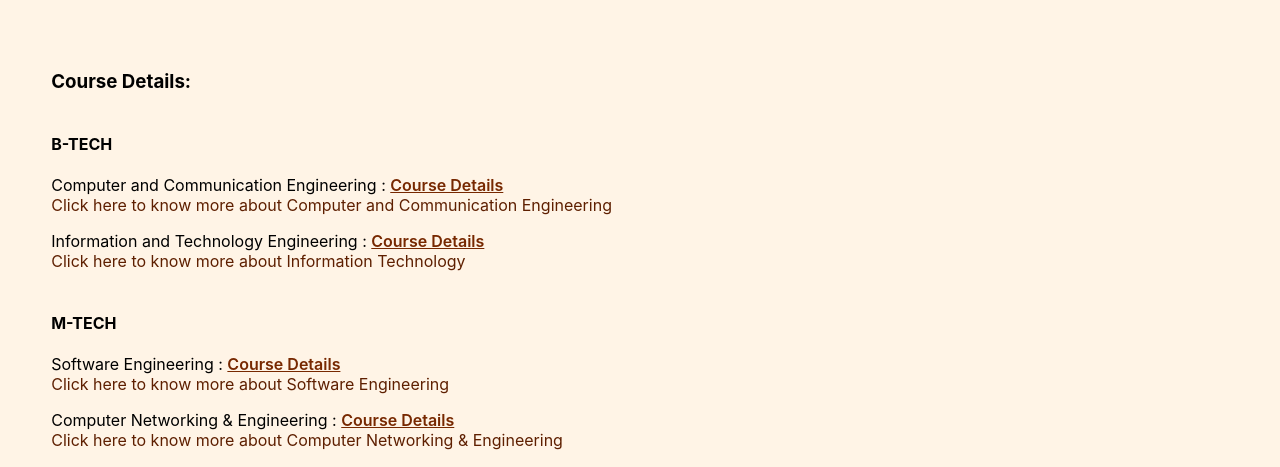
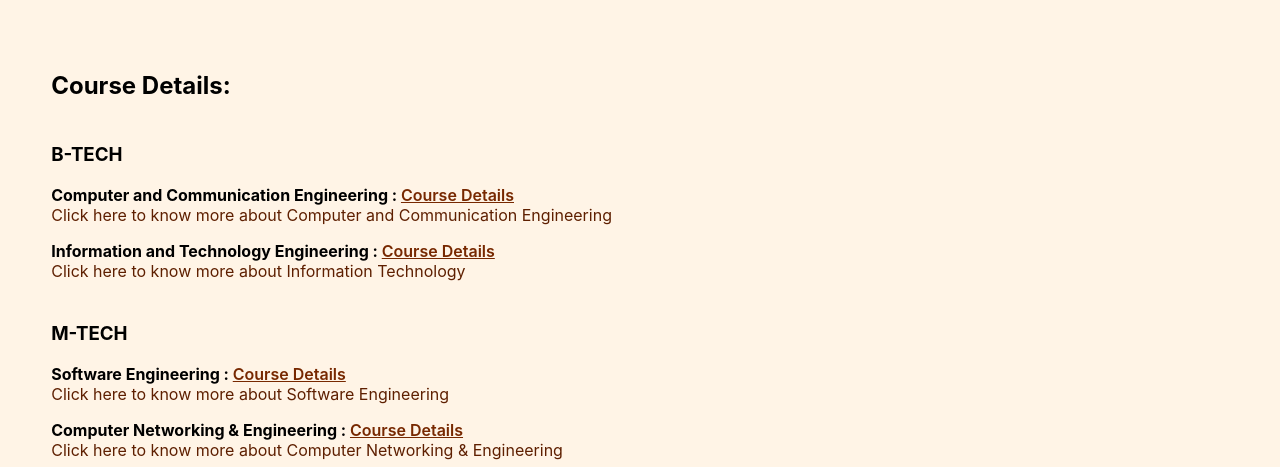
Before and after one commit to anushreebhat2001/ICTDepartmentPortal, a React (Create React App) app: page /Academics in a window 1280 px wide. Shown: the part 314-781 px from the top of the page. Built offline with nearby package versions, Linux system fonts and the light colour scheme.

Commit message:
icon changes

```diff
--- a/src/pages/Academics.js
+++ b/src/pages/Academics.js
@@ -11,14 +11,14 @@ const Academics = () => {
                 </div>
             </div>
             <div className="cdetails">
-                <h3>Course Details:</h3>
-                <h4><br></br>B-TECH</h4>
-                <p>Computer and Communication Engineering : <a className="course" href="https://manipal.edu/content/dam/manipal/mu/mit/documents/ict_courseoutline/Computer%20and%20Communication_2018.pdf">Course Details</a><br></br><a className="cdet" href="https://manipal.edu/mit/program-list/btech/btech-computer-and-communication-engineering.html">Click here to know more about Computer and Communication Engineering</a></p>
-                <p>Information and Technology Engineering : <a className="course" href="https://manipal.edu/content/dam/manipal/mu/mit/documents/ict_courseoutline/Information%20Technology_2018.pdf">Course Details</a><br></br><a className="cdet" href="https://manipal.edu/mit/program-list/btech/btech-information-technology.html">Click here to know more about Information Technology</a></p>
-                <h4><br></br>M-TECH</h4>
-                <p>Software Engineering : <a className="course" href="https://manipal.edu/content/dam/manipal/mu/mit/documents/ict_courseoutline/M.Tech-Software%20Engg_2019.pdf">Course Details</a><br></br><a className="cdet" href="https://manipal.edu/mit/program-list/mtech/mtech-software-engineering.html">Click here to know more about Software Engineering</a></p>
-                <p>Computer Networking & Engineering : <a className="course" href="https://manipal.edu/content/dam/manipal/mu/mit/documents/ict_courseoutline/M.Tech-Comp.Networking%20and%20Engg._2019.pdf">Course Details</a><br></br><a className="cdet" href="https://manipal.edu/mit/program-list/mtech/mtech-network-engineering.html">Click here to know more about Computer Networking & Engineering</a></p>
-                <p>Machine Intelligence & Decision Science : <a className="course" href="https://manipal.edu/content/dam/manipal/mu/documents/Admissions/adm2021/M%20Tech%20(MIDS)-Course%20Structure.pdf">Course Details</a><br></br><a className="cdet" href="https://manipal.edu/mit/program-list/mtech/MTech-Machine-Intelligence-and-Decision-Science.html">Click here to know more about Machine Intelligence & Decision Science</a></p>
+                <h2>Course Details:</h2>
+                <h3><br></br>B-TECH</h3>
+                <p><strong>Computer and Communication Engineering : </strong><a className="course" href="https://manipal.edu/content/dam/manipal/mu/mit/documents/ict_courseoutline/Computer%20and%20Communication_2018.pdf">Course Details</a><br></br><a className="cdet" href="https://manipal.edu/mit/program-list/btech/btech-computer-and-communication-engineering.html">Click here to know more about Computer and Communication Engineering</a></p>
+                <p><strong>Information and Technology Engineering : </strong><a className="course" href="https://manipal.edu/content/dam/manipal/mu/mit/documents/ict_courseoutline/Information%20Technology_2018.pdf">Course Details</a><br></br><a className="cdet" href="https://manipal.edu/mit/program-list/btech/btech-information-technology.html">Click here to know more about Information Technology</a></p>
+                <h3><br></br>M-TECH</h3>
+                <p><strong>Software Engineering : </strong><a className="course" href="https://manipal.edu/content/dam/manipal/mu/mit/documents/ict_courseoutline/M.Tech-Software%20Engg_2019.pdf">Course Details</a><br></br><a className="cdet" href="https://manipal.edu/mit/program-list/mtech/mtech-software-engineering.html">Click here to know more about Software Engineering</a></p>
+                <p><strong>Computer Networking & Engineering : </strong><a className="course" href="https://manipal.edu/content/dam/manipal/mu/mit/documents/ict_courseoutline/M.Tech-Comp.Networking%20and%20Engg._2019.pdf">Course Details</a><br></br><a className="cdet" href="https://manipal.edu/mit/program-list/mtech/mtech-network-engineering.html">Click here to know more about Computer Networking & Engineering</a></p>
+                <p><strong>Machine Intelligence & Decision Science : </strong><a className="course" href="https://manipal.edu/content/dam/manipal/mu/documents/Admissions/adm2021/M%20Tech%20(MIDS)-Course%20Structure.pdf">Course Details</a><br></br><a className="cdet" href="https://manipal.edu/mit/program-list/mtech/MTech-Machine-Intelligence-and-Decision-Science.html">Click here to know more about Machine Intelligence & Decision Science</a></p>
             </div>
         </div>
     );
```
